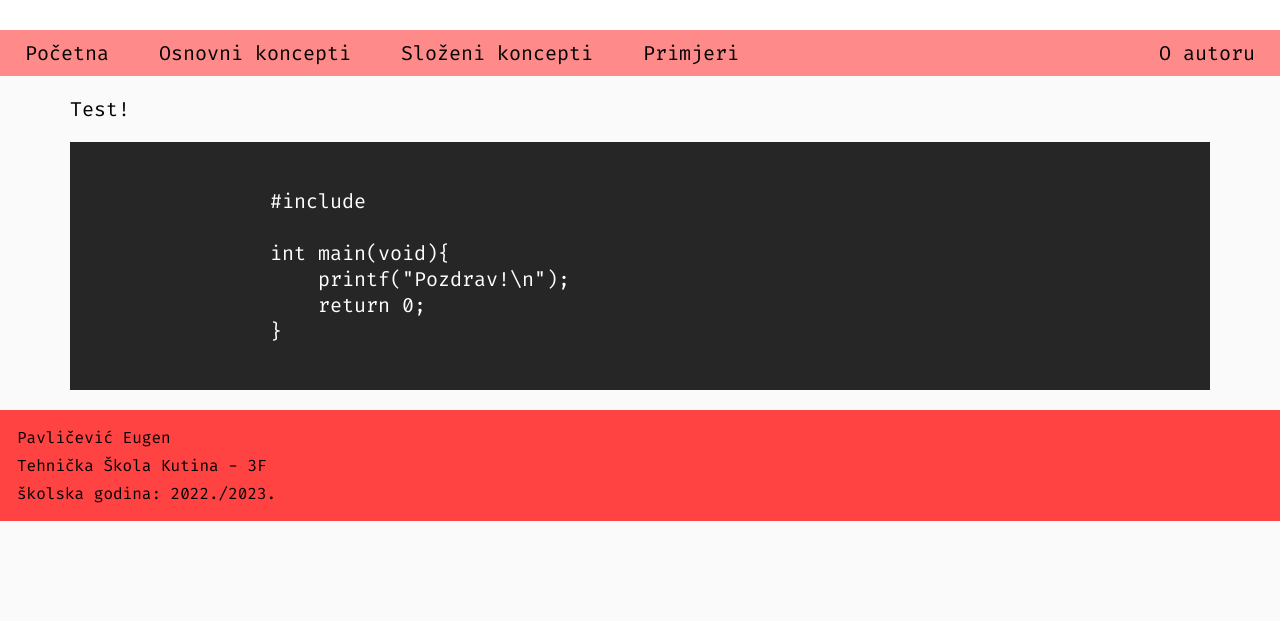
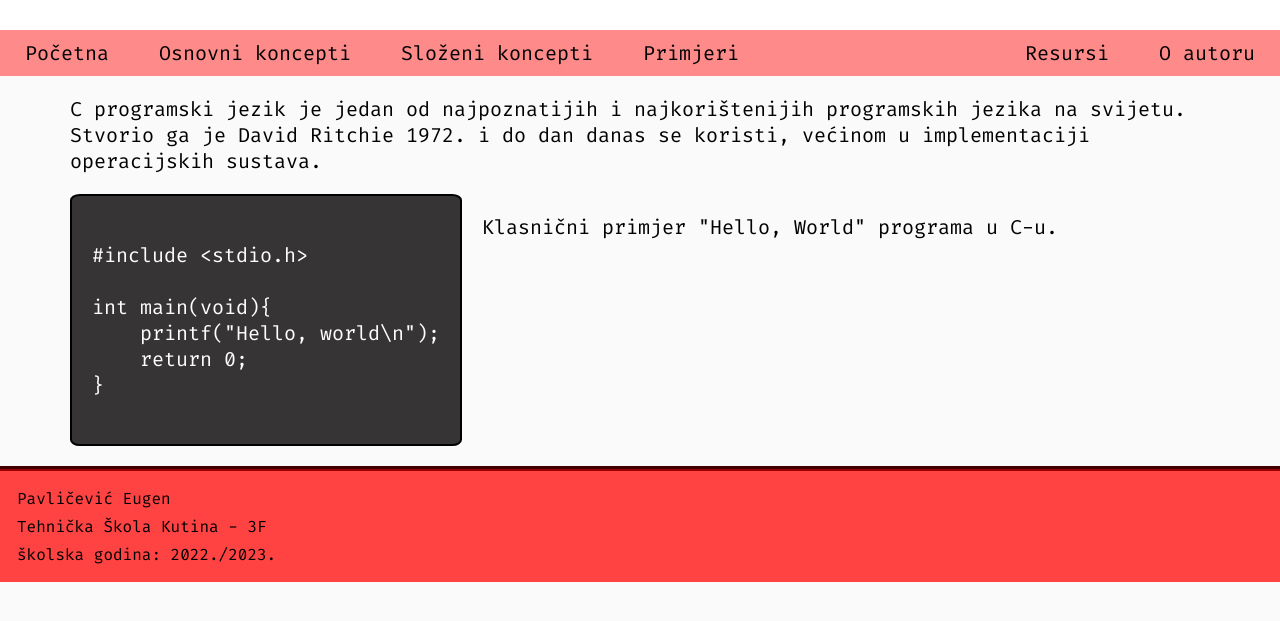
Before and after one commit to Eugen-str/Eugen-str.github.io, a plain HTML site: page index.html in a window 1280 px wide. Shown: the part 103-724 px from the top of the page. Drawn offline with Linux system fonts and the light colour scheme.

Commit message:
Popravljen dizajn, dodane prazne stranice.

```diff
--- a/css/c.css
+++ b/css/c.css
@@ -1,4 +1,6 @@
 .c{
+    display: inline-block;
+
     font-family: "Fira Code";
     font-size: 20px;
     color:white;
@@ -6,5 +8,8 @@
     white-space: pre;
     padding: 20px;
 
-    background-color: rgb(38, 38, 38);
+    border-radius: 2.5%;
+    border: 2px solid black;
+
+    background-color: rgb(54, 52, 52);
 }
--- a/css/main.css
+++ b/css/main.css
@@ -39,7 +39,6 @@ body{
     background-color: rgb(240, 130, 130);
 }
 
-
 .centar{
     margin: 20px;
     padding-left: 50px;
@@ -50,9 +49,24 @@ body{
     color: black;
 }
 
+.polovi{
+    display: flex;
+    width: 100%;
+}
+.polovi .lijevo{
+    float: left;
+    width: 60%;
+}
+.polovi .desno{
+    float: left;
+    width: 40%;
+    margin-left: 20px;
+}
+
 .podnozje{
     background-color: rgb(255, 66, 66);
     padding: 10px;
+    border-top: 5px groove rgb(149, 0, 0);
 }
 
 .podnozje p{
--- a/index.html
+++ b/index.html
@@ -1,6 +1,5 @@
 <!DOCTYPE html>
 <meta charset="utf-8">
-<meta name="viewport" content="width=device-width, initial-scale=1">
 
 <html>
     <head>
@@ -18,23 +17,33 @@
 
     <!--Izbornik stranice-->
     <div class="izbornik">
-           <a href="#">Početna</a>
-           <a href="#">Osnovni koncepti</a>
-           <a href="#">Složeni koncepti</a>
-           <a href="#">Primjeri</a>
-           <a href="#" style="float: right;">O autoru</a>
+        <a href="index.html">Početna</a>
+        <a href="stranice/osnove.html">Osnovni koncepti</a>
+        <a href="stranice/slozeno.html">Složeni koncepti</a>
+        <a href="stranice/primjeri.html">Primjeri</a>
+        <a href="stranice/opis.html" style="float: right;">O autoru</a>
+        <a href="resursi/resursi.html" style="float: right;">Resursi</a>
     </div>
 
     <!--Glavni sadržaj stranice-->
     <div class="centar">
-           <p>Test!</p>
-           <div class="c">
-               #include <stdio.h>
+        <p>
+            C programski jezik je jedan od najpoznatijih i najkorištenijih programskih jezika na svijetu.
+            Stvorio ga je David Ritchie 1972. i do dan danas se koristi, većinom u implementaciji operacijskih
+            sustava.
+        </p>
+        <div class="polovi">
+            <div class="lijevo c" style="width: fit-content;">
+#include &lt;stdio.h&gt;
 
 int main(void){
-                   printf("Pozdrav!\n");
+    printf("Hello, world\n");
     return 0;
 }
+            </div>
+            <div class="desno" style="width: fit-content;">
+                <p>Klasnični primjer "Hello, World" programa u C-u.</p>
+            </div>
         </div>
     </div>
 
```
Also changed, not shown: stranice/opis.html (added), stranice/osnove.html (added), stranice/primjeri.html (added), stranice/slozeno.html (added). Lines whose indentation alone changed are shown as unchanged.
